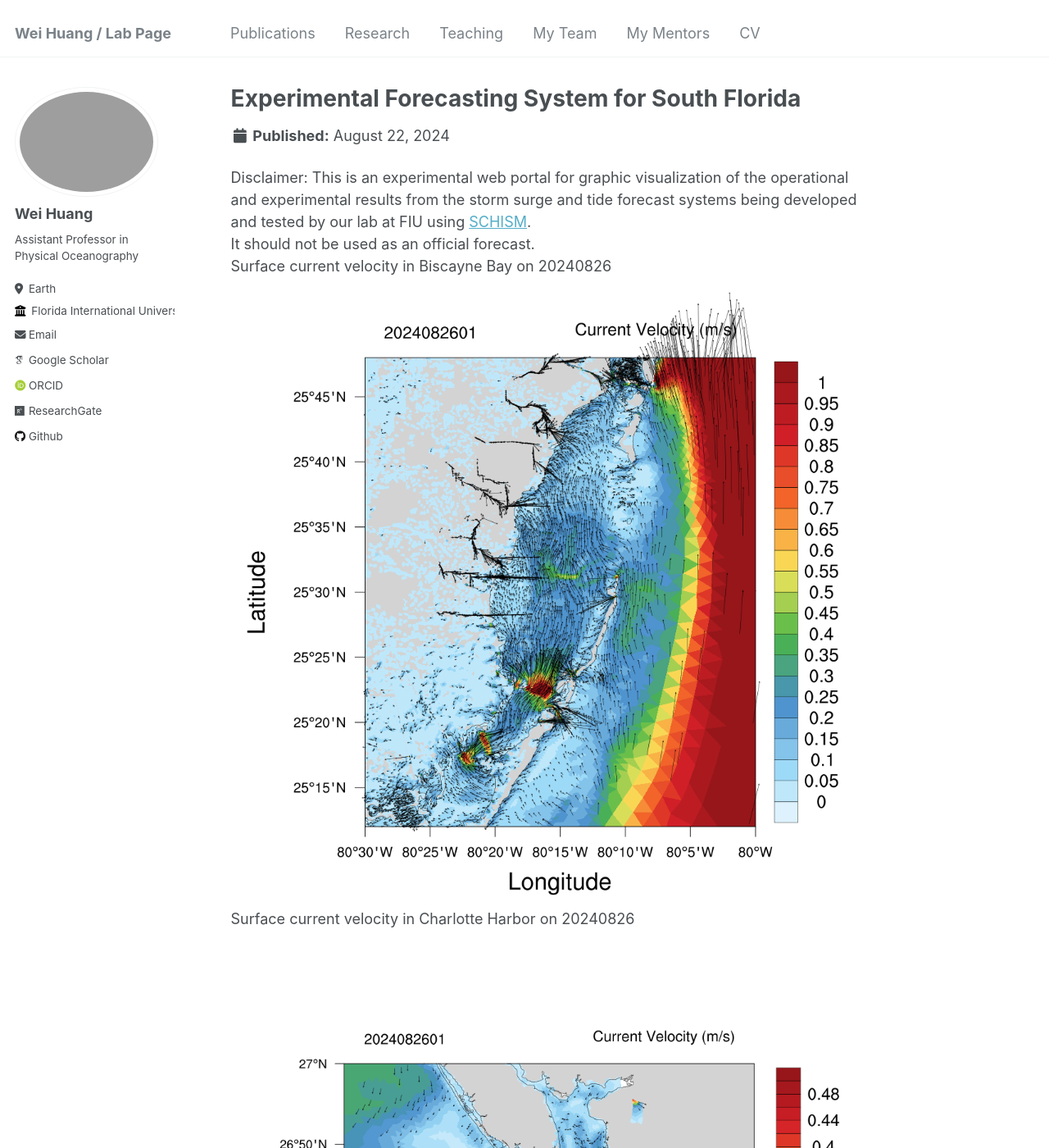
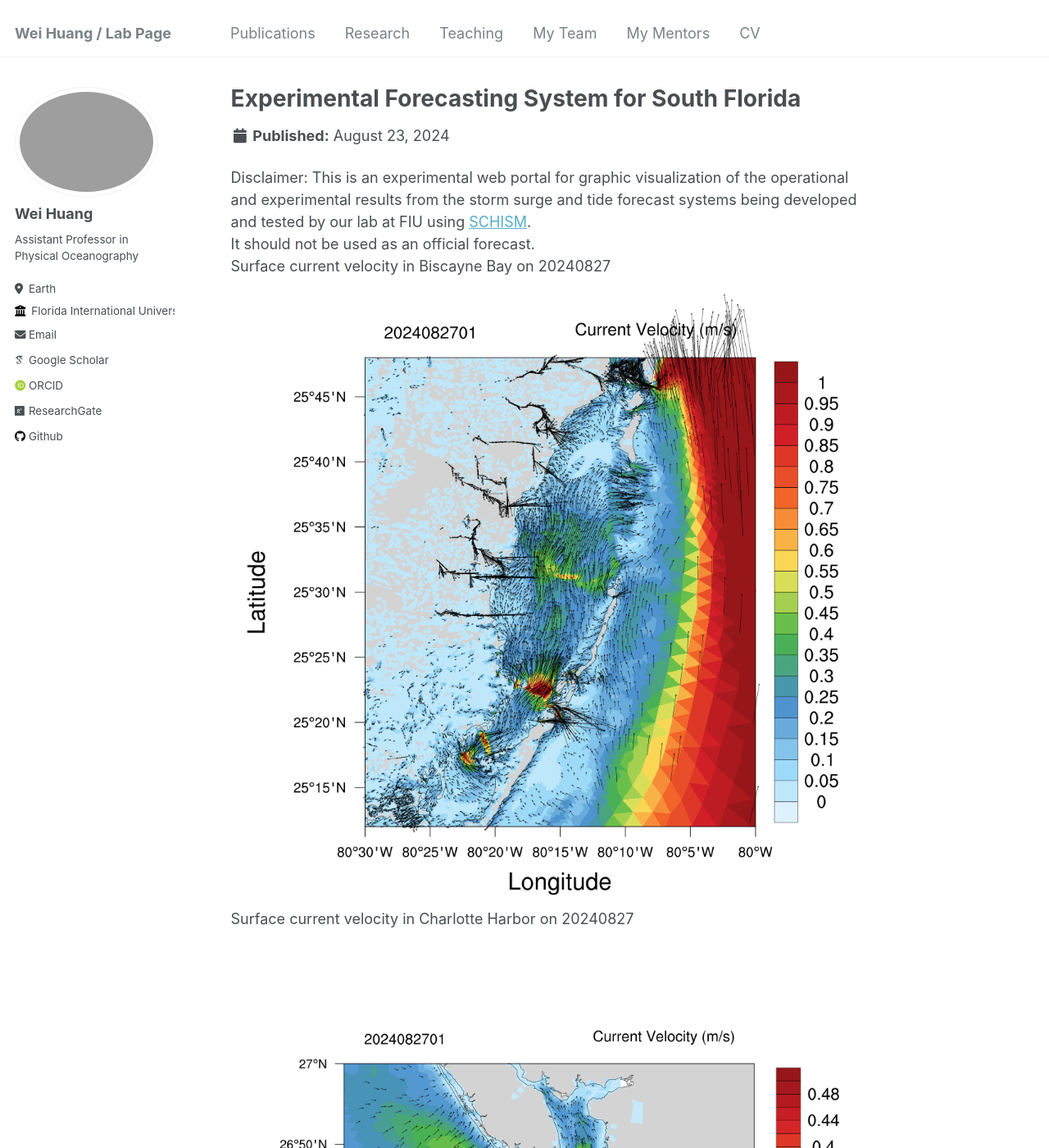
Before and after one commit to huang96169/huang96169.github.io, a Jekyll site: the page built from _research/research-1.md, in a window 1280 px wide and 1400 px high. Shown: the whole window at 82% size. Built offline with Jekyll 4.4.1, drawn with Linux system fonts in a browser that asks for light colours; some web fonts are replaced; some of the changed text lies outside the part shown.

Commit message:
replaced research_uv1.gif research_salt1.gif research_temp1.gif and replaced research_elev2.gif research_uv2.gif research_salt2.gif research_temp2.gif

```diff
--- a/_research/research-1.md
+++ b/_research/research-1.md
@@ -1,7 +1,7 @@
 ---
 title: "Experimental Forecasting System for South Florida"
-short: Surface current velocity of South Florida from 20240822 to 20240826
-date: 2024-08-22
+short: Surface current velocity of South Florida from 20240823 to 20240827
+date: 2024-08-23
 short1: "Disclaimer: This is an experimental web portal for graphic visualization of the operational and experimental results from the storm surge and tide forecast systems being developed and tested by our lab at FIU using [SCHISM](https://ccrm.vims.edu/schismweb/). It should not be used as an official forecast."
 excerpt: "<img src='/images/research_uv1.gif'>"
 collection: research
@@ -10,11 +10,11 @@ collection: research
 Disclaimer:
 This is an experimental web portal for graphic visualization of the operational and experimental results from the storm surge and tide forecast systems being developed and tested by our lab at FIU using [SCHISM](https://ccrm.vims.edu/schismweb/).<br/>
 It should not be used as an official forecast.<br/>
-Surface current velocity in Biscayne Bay on 20240826<br/>
+Surface current velocity in Biscayne Bay on 20240827<br/>
 <img src='/images/research_Bbay.png'>
-Surface current velocity in Charlotte Harbor on 20240826<br/>
+Surface current velocity in Charlotte Harbor on 20240827<br/>
 <img src='/images/research_Cbay.png'>
-Surface current velocity in Tampa Bay on 20240826<br/>
+Surface current velocity in Tampa Bay on 20240827<br/>
 <img src='/images/research_Tbay.png'>
 The map below showns observational stations used for validating the model's results, as well as the horizontal grid. <br/>
 The horizontal grid for SCHISM in simulating Biscayne Bay in South Florida, using flexible resolution resolving levees and canals (1-2 m), watershed rural and urban areas (30m-50m) and coastal ocean (500m-5km).<br/>
```
Also changed, not shown: _research/research-2.md (+6 -6 lines), images/research_Bbay.png, images/research_Cbay.png, images/research_Tbay.png, images/research_maxelev2.gif.
